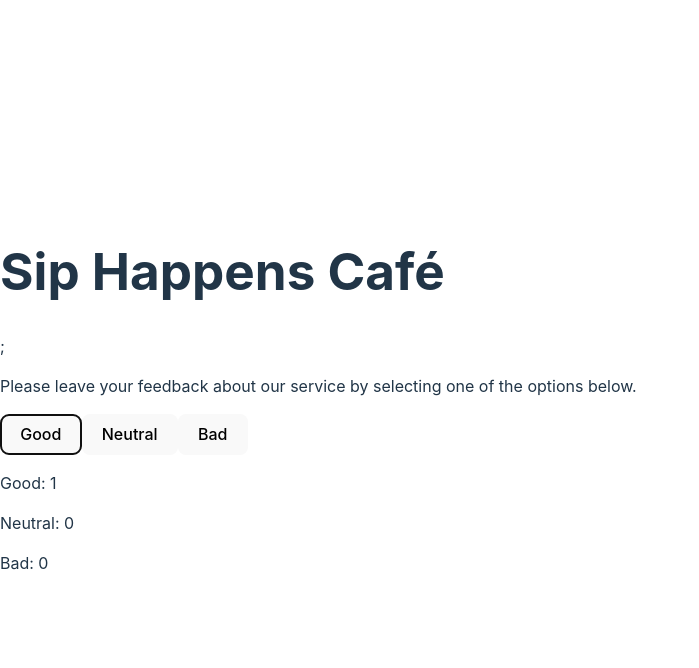
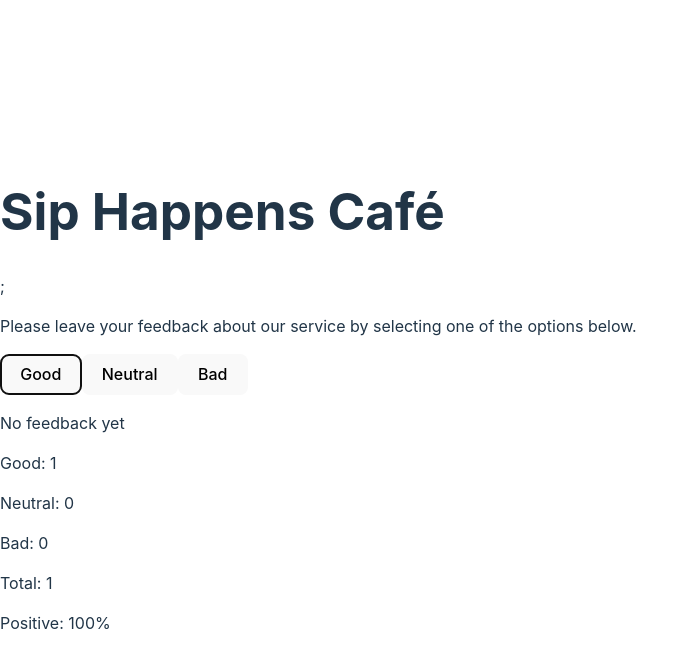
Before and after one commit to IrynaSvitlychna/goit-react-hw-02, a React (Vite) app: page / in a window 1280 px wide. Both pictures are taken after a click on the button "Good". Shown: the top 668 px of the page, without its empty margins (0-699 px from the left). Built offline with nearby package versions, Linux system fonts and the light colour scheme.

Commit message:
add component Notification, update Feedback and App

```diff
--- a/src/components/App/App.jsx
+++ b/src/components/App/App.jsx
@@ -7,6 +7,7 @@ import css from './App.module.css';
 import Options from '../Options/Options';
 import Description from '../Description/Description';
 import Feedback from '../Feedback/Feedback';
+import Notification from '../Notification/Notification';
 
 
 function App() {
@@ -19,12 +20,15 @@ function App() {
   const totalFeedback = clicks.good + clicks.neutral + clicks.bad;
   console.log(totalFeedback);
 
+  const positivFeedback = Math.round(((clicks.good + clicks.neutral) / totalFeedback) * 100);
+
   const updateFeedback = feedbackType => {
   setClicks({
       ...clicks,
       [feedbackType]: clicks[feedbackType] + 1,
   });
   }
+  const handleReset = () => { }
 
   return (
     <>
@@ -35,11 +39,15 @@ function App() {
       <Options value={clicks.neutral} onTrack={() => updateFeedback('neutral')}>Neutral</Options>
       <Options value={clicks.bad} onTrack={() => updateFeedback('bad')}>Bad</Options>
 
+      <Notification total={totalFeedback} />
+
+
+      {/* { clicks.good || clicks.neutral || clicks.bad != 0 && (<button >Reset</button>)} */}
       {/* <Options value={clicks.good} onTrack={updateFeedback}>Good</Options>
       <Options value={clicks.neutral} onTrack={updateFeedback}>Neutral</Options>
       <Options value={clicks.bad} onTrack={updateFeedback}>Bad</Options>  */}
 
-      <Feedback value={clicks} />
+      <Feedback value={clicks} total={totalFeedback} positive={positivFeedback} />
 
     </>
   );
--- a/src/components/Feedback/Feedback.jsx
+++ b/src/components/Feedback/Feedback.jsx
@@ -1,11 +1,13 @@
 
-function Feedback({ value: { good, neutral, bad }}) {
+function Feedback({ value: { good, neutral, bad }, total, positive}) {
     if (good || neutral || bad != 0) {
         return (
       <>
         <p>Good: {good}</p>
         <p>Neutral: {neutral}</p>
-        <p>Bad: {bad}</p>
+                <p>Bad: {bad}</p>
+                <p>Total: {total}</p>
+                <p>Positive: {positive}%</p>
      </>
      )
     }
--- /dev/null
+++ b/src/components/Notification/Notification.jsx
@@ -0,0 +1,6 @@
+function Notification() {
+    return <p>No feedback yet</p>
+    }
+
+
+export default Notification
```
